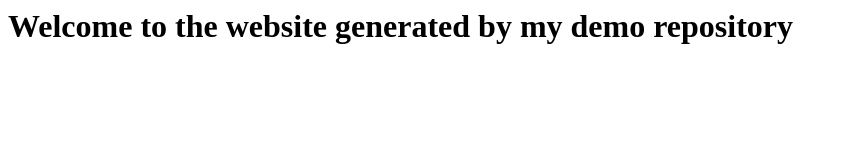
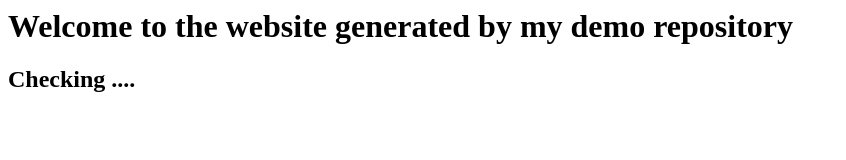
Before and after one commit to temp-org786/demo-repository, a website: page index.html in a window 1280 px wide. Shown: the whole page, without its empty margins (0-846 px from the left). Drawn offline with Linux system fonts and the light colour scheme.

Commit message:
Update index.html

```diff
--- a/index.html
+++ b/index.html
@@ -1 +1,2 @@
 <h1>Welcome to the website generated by my demo repository</h1>
+<h2>Checking ....</h2>
```
